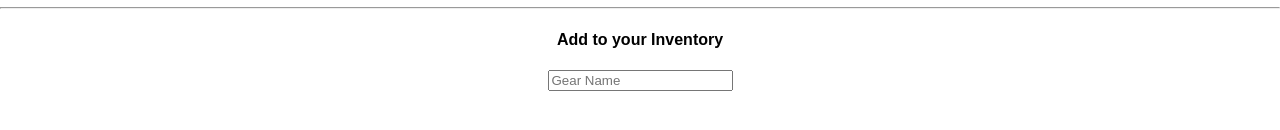
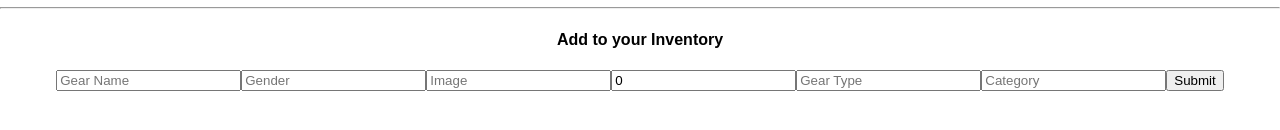
Before and after one commit to badamato/react-shakedown-app, a React (Create React App) app: page /mygear in a window 1280 px wide. Shown: the part 554-684 px from the top of the page. Built offline with nearby package versions, Linux system fonts and the light colour scheme.

Commit message:
form captures object fields

```diff
--- a/src/components/MyGear.js
+++ b/src/components/MyGear.js
@@ -12,11 +12,15 @@ class MyGear extends React.Component {
         <hr />
         <div>
           <h4>Add to your Inventory</h4>
-          <NewGearForm />
+          <NewGearForm onSubmit={fields=>this.onSubmit(fields)}/>
         </div>
       </div>
     );
   }
+
+  onSubmit = fields => {
+    console.log('App comp got:', fields );
+  }
 }
 
 export default MyGear;
--- a/src/components/NewGearForm.js
+++ b/src/components/NewGearForm.js
@@ -16,10 +16,56 @@ class NewGearForm extends React.Component {
   render() {
     return (
       <form>
-        <input placeholder="Gear Name" value={this.state.name} />
+        <input
+          name="name"
+          placeholder="Gear Name"
+          value={this.state.name}
+          onChange={e => this._change(e)}
+        />
+        <input
+          name="gender"
+          placeholder="Gender"
+          value={this.state.gender}
+          onChange={e => this._change(e)}
+        />
+        <input
+          name="image"
+          placeholder="Image"
+          value={this.state.image}
+          onChange={e => this._change(e)}
+        />
+        <input
+          name="weight"
+          placeholder="Weight in Ounces"
+          value={this.state.weight}
+          onChange={e => this._change(e)}
+        />
+        <input
+          name="gearType"
+          placeholder="Gear Type"
+          value={this.state.gearType}
+          onChange={e => this._change(e)}
+        />
+        <input
+          name="category"
+          placeholder="Category"
+          value={this.state.category}
+          onChange={e => this._change(e)}
+        />
+        <button onClick={e => this._onSubmit(e)}>Submit</button>
       </form>
     );
   }
+  _change = e => {
+    this.setState({
+      [e.target.name]: e.target.value
+    });
+  };
+  _onSubmit = e => {
+    e.preventDefault();
+    // console.log(this.state);
+    this.props.onSubmit(this.state);
+  };
 }
 
 export default NewGearForm;
```
